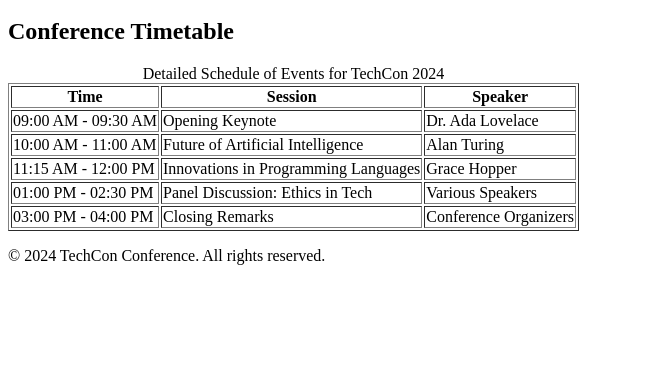
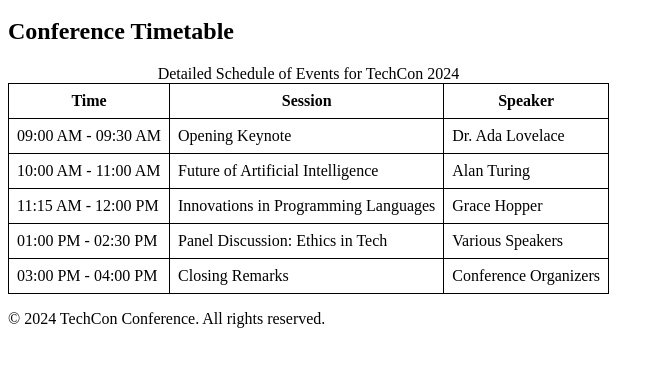
Before and after one commit to frankotsialo/TechCon_HTML, a plain HTML site: page techcon_website/schedule.html in a window 1280 px wide. Shown: the part 154-520 px from the top of the page, without its empty margins (0-664 px from the left). Drawn offline with Linux system fonts and the light colour scheme.

Commit message:
Adding the schedule section

```diff
--- a/techcon_website/schedule.html
+++ b/techcon_website/schedule.html
@@ -3,6 +3,13 @@
 <head>
   <meta charset="UTF-8">
   <title>Schedule for TechCon 2024</title>
+<style>
+  .schedule-table, .schedule-table th, .schedule-table td {
+    border: 1px solid #000;
+    border-collapse: collapse;
+    padding: 8px;
+  }
+</style>
 </head>
 <body>
   <!-- Header -->
@@ -22,7 +29,7 @@
   <main>
     <section>
       <h2>Conference Timetable</h2>
-      <table border="1">
+      <table class="schedule-table">
         <caption>Detailed Schedule of Events for TechCon 2024</caption>
         <thead>
           <tr>
```
